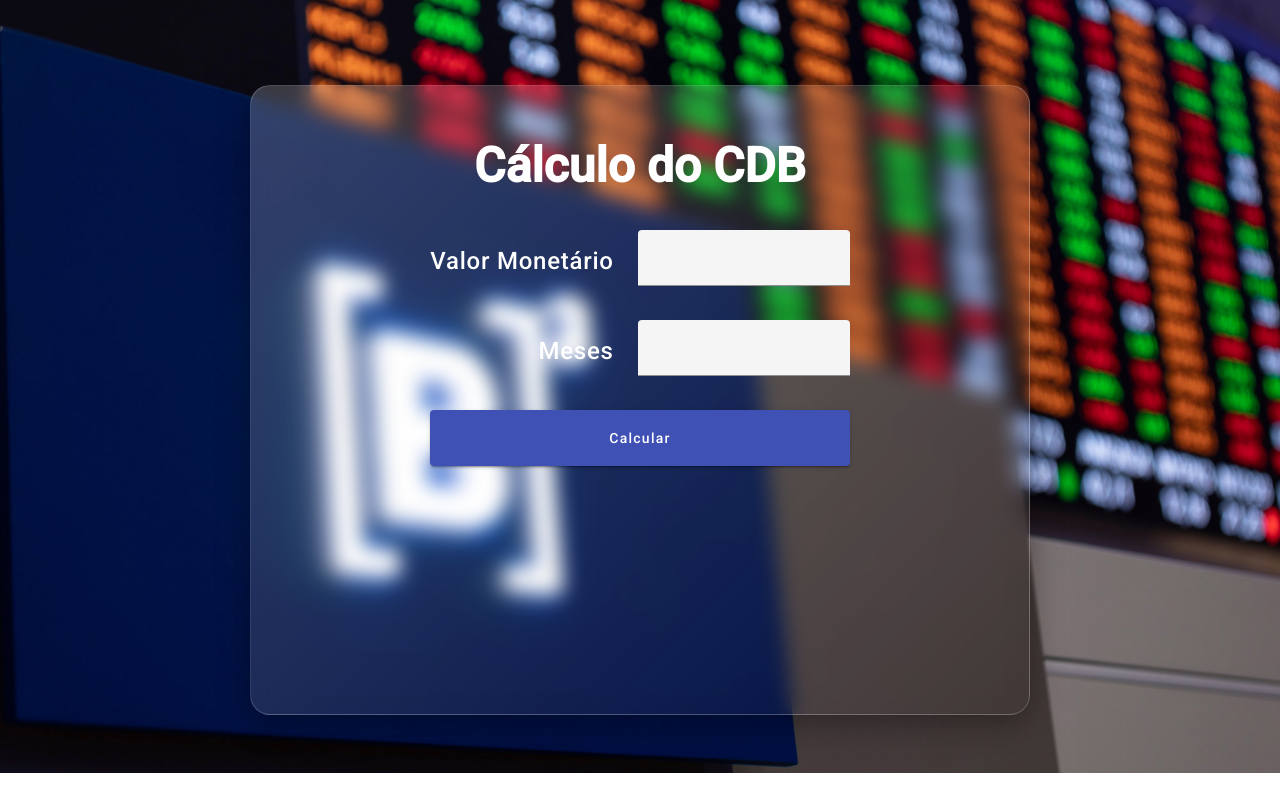
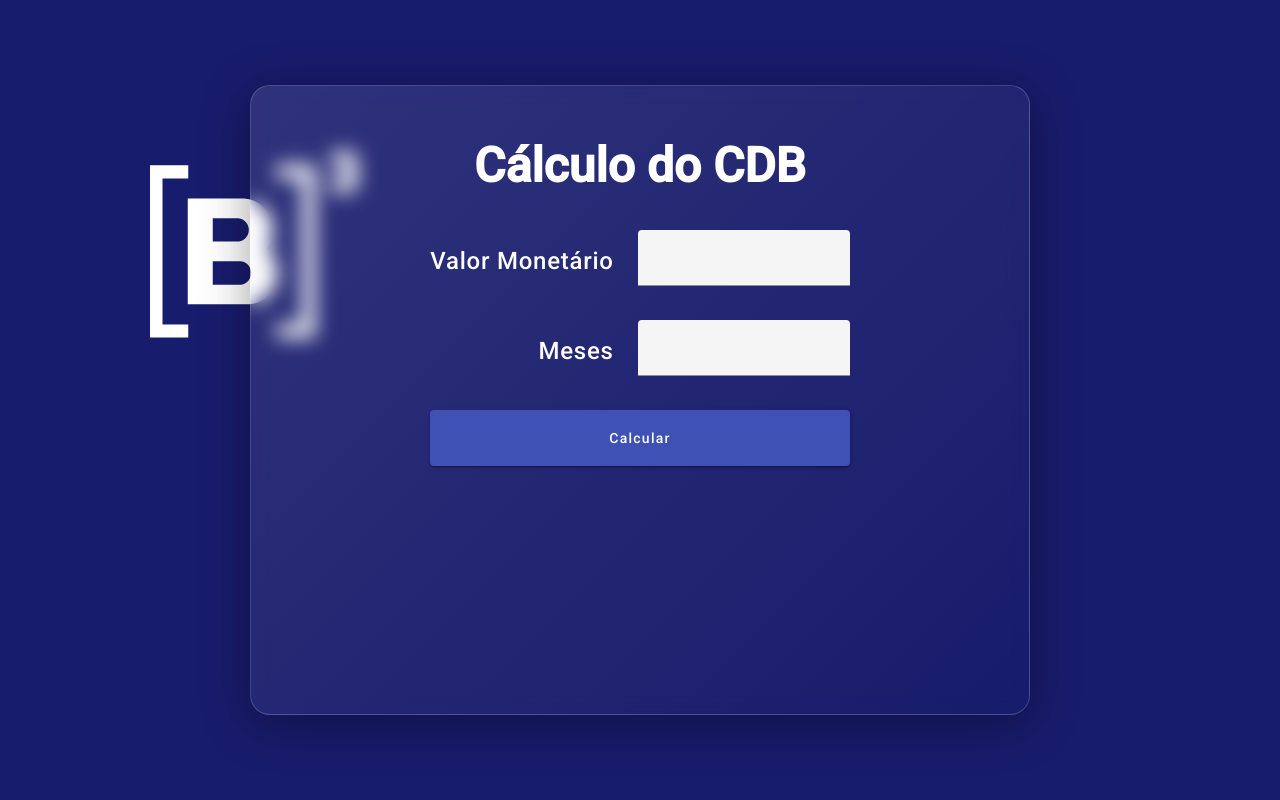
Before and after one commit to victorrrmuniz/cdb-calculation, an Angular app in the folder angularapp/: page / in a window 1280 px wide. Built offline with nearby package versions, Linux system fonts and the light colour scheme.

Commit message:
apply style do card and background

```diff
--- a/angularapp/src/app/components/cdb/cdb.component.css
+++ b/angularapp/src/app/components/cdb/cdb.component.css
@@ -18,14 +18,27 @@
 
     padding: 64px;
 
-    background: linear-gradient(135deg, rgba(255, 255, 255, 0.2), rgba(255, 255, 255, 0));
+    background: linear-gradient(135deg, rgba(255, 255, 255, 0.1), rgba(255, 255, 255, 0));
     backdrop-filter: blur(10px);
     -webkit-backdrop-filter: blur(10px);
     border-radius: 20px;
     border: 1px solid rgba(255, 255, 255, 0.18);
-    box-shadow: 0 8px 32px 0 rgba(0, 0, 0, 0.37);
+    box-shadow: 0 8px 48px 0 rgba(0, 0, 0, 0.37);
 
     color: white;
+
+    animation: fade-up 1s;
+}
+
+@keyframes fade-up {
+    0% {
+        opacity: 0;
+        transform: translateY(30px) scale(0.9);
+    }
+
+    100% {
+        opacity: translateY(0px) scale(1);
+    }
 }
 
 .title-container h1 {
@@ -70,6 +83,8 @@
     gap: 64px;
     justify-content: center;
     align-items: center;
+
+    animation: fade-up 0.5s;
 }
 
 .result-container span h1:nth-child(1) {
--- a/angularapp/src/app/components/cdb/cdb.component.html
+++ b/angularapp/src/app/components/cdb/cdb.component.html
@@ -11,6 +11,7 @@
                     <h4>Valor Monetário</h4>
                     <mat-form-field>
                         <input type="text" matInput formControlName="monetaryValue"/>
+                        <mat-error *ngIf="!form.get('monetaryValue')?.valid">Insira o valor monetário</mat-error>
                     </mat-form-field>
                 </div>
 
@@ -18,6 +19,7 @@
                     <h4>Meses</h4>
                     <mat-form-field>
                         <input type="text" matInput formControlName="month"/>
+                        <mat-error *ngIf="!form.get('month')?.valid">Insira a quantidade de meses</mat-error>
                     </mat-form-field>
                 </div>
 
--- a/angularapp/src/styles.css
+++ b/angularapp/src/styles.css
@@ -4,8 +4,8 @@ html, body { height: 100%; }
 body {
     margin: 0;
     font-family: Roboto, "Helvetica Neue", sans-serif;
-    background-image: url('src/assets/b3.jpeg');
-    background-size: cover;
-    background-position: 0 -80px;
+    background-image: url('src/assets/logo-b3.png');
+    background-position: 150px 150px;
     background-repeat: no-repeat;
+    background-color: rgb(24,28,108);
 }
```
Also changed, not shown: angularapp/src/assets/b3.jpeg (deleted), angularapp/src/assets/logo-b3.png (added).
